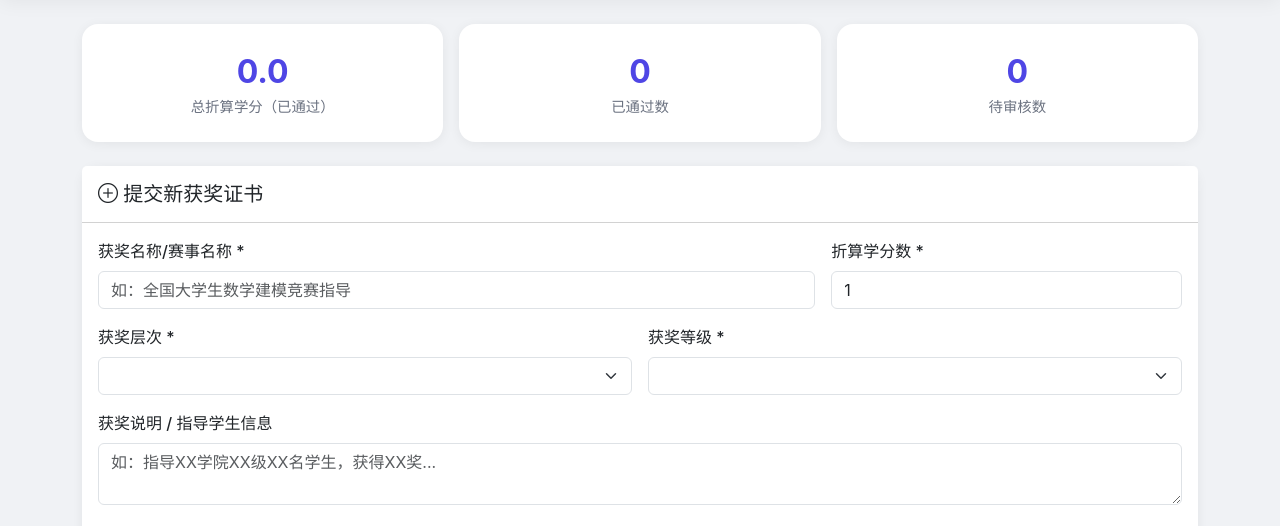
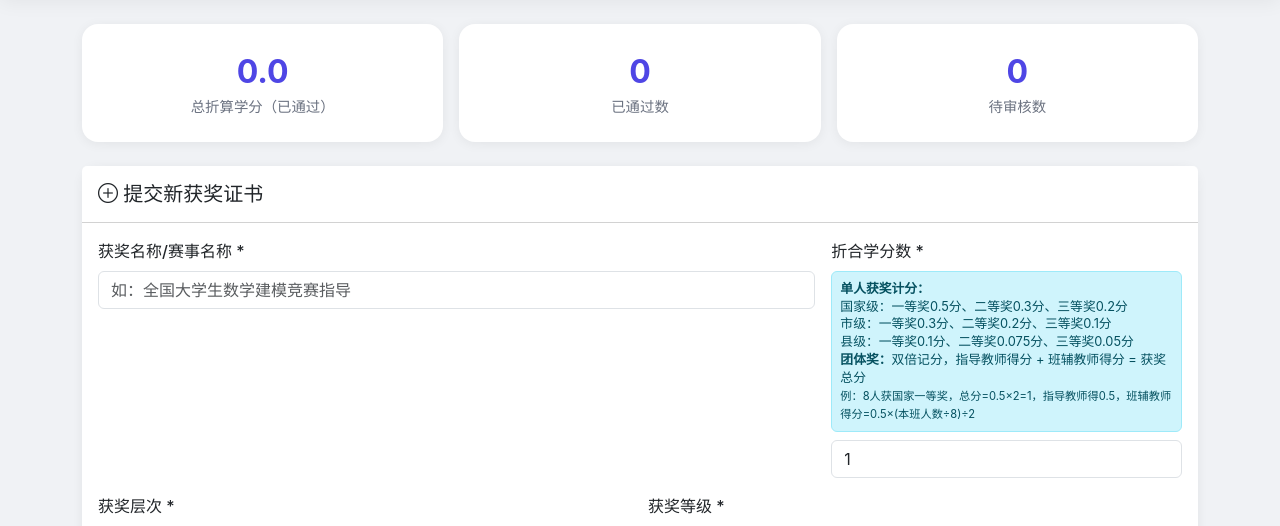
Before and after one commit to huangjun-91/credit-system, a Flask app: template templates/teacher.html in a window 1280 px wide. Shown: the part 56-582 px from the top of the page. Run offline with Flask 3, Linux system fonts and the light colour scheme; the template is opened without the code that fills it, so the values that code supplies are empty; some libraries are stand-ins or nearby versions.

Commit message:
Update award levels/grades and add score scoring description

```diff
--- a/app.py
+++ b/app.py
@@ -27,8 +27,8 @@ app.config['MAX_CONTENT_LENGTH'] = MAX_CONTENT_LENGTH
 os.makedirs(UPLOAD_FOLDER, exist_ok=True)
 
 # ========== 获奖层次与等级选项 ==========
-AWARD_LEVELS = ['国家级', '省部级', '市厅级', '校级', '院级']
-AWARD_GRADES = ['一等奖', '二等奖', '三等奖', '特等奖', '优秀奖', '入围奖', '其他']
+AWARD_LEVELS = ['国家级', '市级', '区县级']
+AWARD_GRADES = ['一等奖（第1-2名）', '二等奖（第3-5名）', '三等奖（第6-8名）']
 
 # ========== 数据库初始化 ==========
 def get_db():
@@ -67,8 +67,8 @@ def init_db():
             user_id INTEGER NOT NULL,
             title TEXT NOT NULL,
             category TEXT NOT NULL DEFAULT '其他',
-            award_level TEXT NOT NULL DEFAULT '校级',
-            award_grade TEXT NOT NULL DEFAULT '一等奖',
+            award_level TEXT NOT NULL DEFAULT '国家级',
+            award_grade TEXT NOT NULL DEFAULT '一等奖（第1-2名）',
             credits REAL NOT NULL DEFAULT 1,
             description TEXT DEFAULT '',
             image_path TEXT DEFAULT '',
--- a/templates/teacher.html
+++ b/templates/teacher.html
@@ -178,7 +178,7 @@
         <!-- 按获奖层次统计 -->
         {% if stats %}
         <div class="row g-3 mb-4">
-            {% for level in ['国家级', '省部级', '市厅级', '校级', '院级'] %}
+            {% for level in ['国家级', '市级', '区县级'] %}
                 {% set data = stats.get(level, {}) %}
                 <div class="col">
                     <div class="stat-card">
@@ -204,7 +204,15 @@
                             <input type="text" name="title" class="form-control" placeholder="如：全国大学生数学建模竞赛指导" required>
                         </div>
                         <div class="col-md-4">
-                            <label class="form-label fw-medium">折算学分数 *</label>
+                            <label class="form-label fw-medium">折合学分数 *</label>
+                            <div class="alert alert-info small p-2 mb-2" style="font-size:0.8rem; line-height:1.4;">
+                                <strong>单人获奖计分：</strong><br>
+                                国家级：一等奖0.5分、二等奖0.3分、三等奖0.2分<br>
+                                市级：一等奖0.3分、二等奖0.2分、三等奖0.1分<br>
+                                县级：一等奖0.1分、二等奖0.075分、三等奖0.05分<br>
+                                <strong>团体奖：</strong>双倍记分，指导教师得分 + 班辅教师得分 = 获奖总分<br>
+                                <small>例：8人获国家一等奖，总分=0.5×2=1，指导教师得0.5，班辅教师得分=0.5×(本班人数÷8)÷2</small>
+                            </div>
                             <input type="number" name="credits" class="form-control" value="1" min="0.5" step="0.5">
                         </div>
                         <div class="col-md-6">
```
